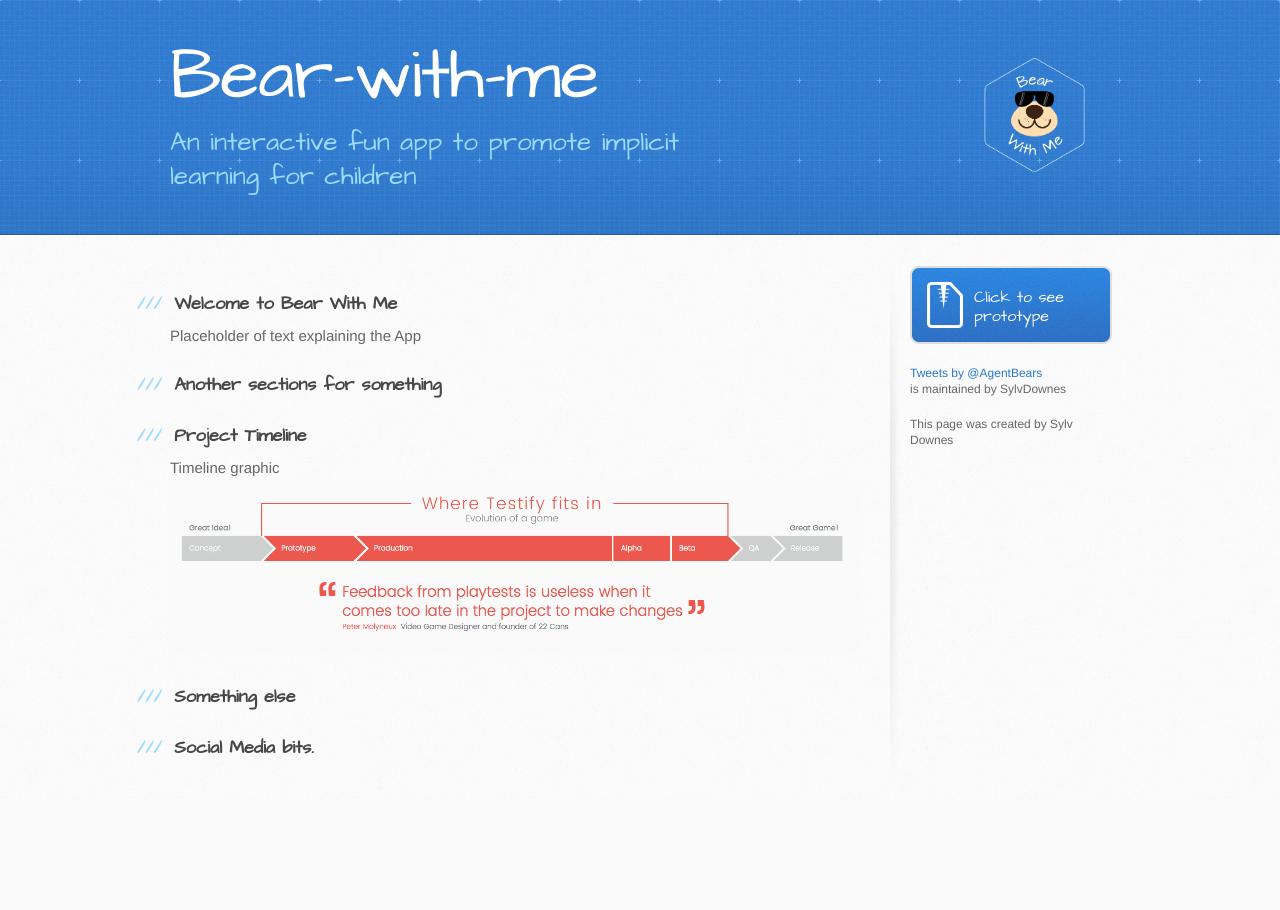
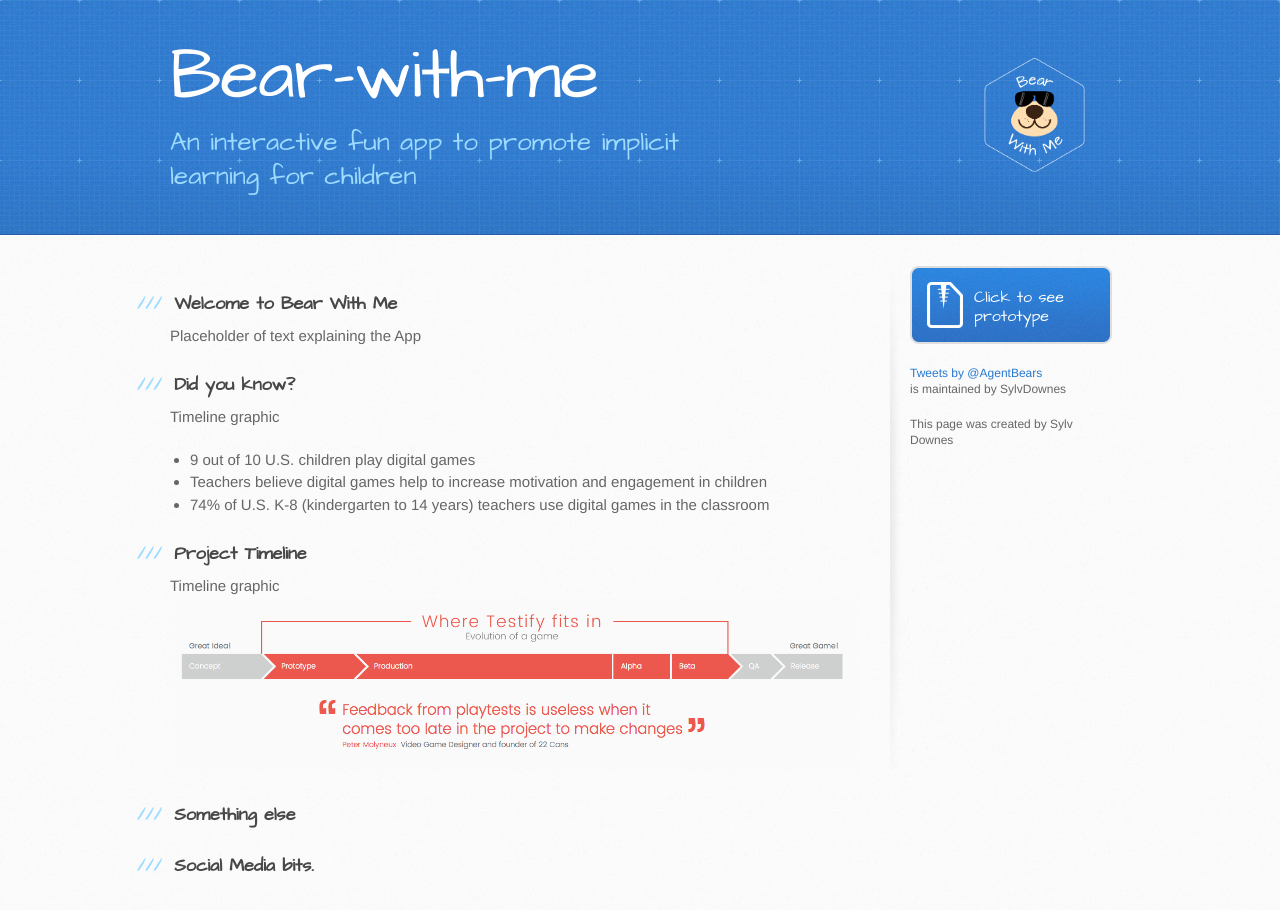
Before and after one commit to SylvDownes/Bear-With-Me, a plain HTML site: page index.html in a window 1280 px wide. Before the commit the page ends 800 px from the top, so only its background shows below. Drawn offline with Linux system fonts and the light colour scheme.

Commit message:
commit list

```diff
--- a/index.html
+++ b/index.html
@@ -44,7 +44,18 @@
 <p>Placeholder of text explaining the App</p>
 
 <h3>
-<a id="another-sections-for-something" class="anchor" href="#another-sections-for-something" aria-hidden="true"><span aria-hidden="true" class="octicon octicon-link"></span></a>Another sections for something</h3>
+<a id="another-sections-for-something" class="anchor" href="#another-sections-for-something" aria-hidden="true"><span aria-hidden="true" class="octicon octicon-link"></span></a>Did you know?</h3>
+
+<p>Timeline graphic
+
+  <ul style="list-style-type:disc">
+  <li>9 out of 10 U.S. children play digital games
+</li>
+  <li>Teachers believe digital games help to increase motivation and engagement in children</li>
+  <li>74% of U.S. K-8 (kindergarten to 14 years) teachers use digital games in the classroom</li>
+</ul>
+
+</p>
 
 <h3>
 <a id="project-timeline" class="anchor" href="#project-timeline" aria-hidden="true"><span aria-hidden="true" class="octicon octicon-link"></span></a>Project Timeline</h3>
```
